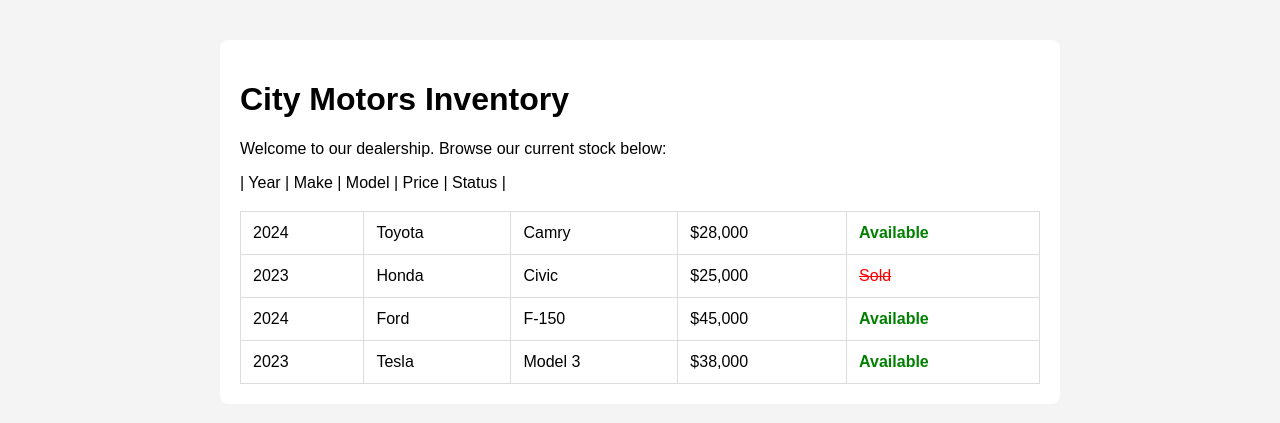
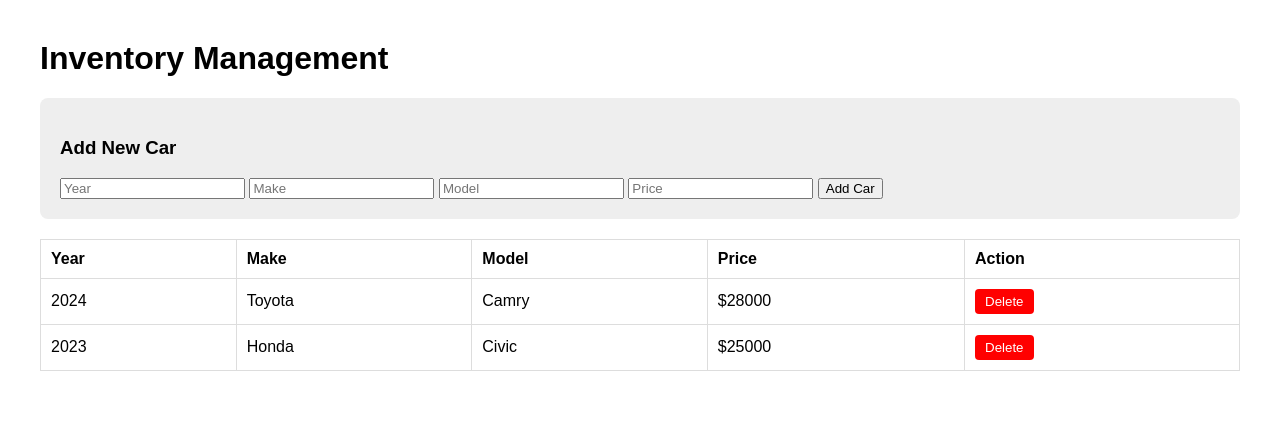
Before and after one commit to Adil-M2004/Adil_IOT, a Flask app: page / in a window 1280 px wide. Shown: the top 423 px of the page. Run offline with Flask 3, Linux system fonts and the light colour scheme.

Commit message:
Progress on Dealership website pt2 (Adding forms to add and delete cars)

```diff
--- a/app.py
+++ b/app.py
@@ -1,18 +1,36 @@
-from flask import Flask, render_template
+from flask import Flask, render_template, request, redirect, url_for
 
 app = Flask(__name__)
 
-# Sample data: A list of car dictionaries
+# Initial data
 cars_inventory = [
-    {"id": 1, "make": "Toyota", "model": "Camry", "year": 2024, "price": 28000, "status": "Available"},
-    {"id": 2, "make": "Honda", "model": "Civic", "year": 2023, "price": 25000, "status": "Sold"},
-    {"id": 3, "make": "Ford", "model": "F-150", "year": 2024, "price": 45000, "status": "Available"},
-    {"id": 4, "make": "Tesla", "model": "Model 3", "year": 2023, "price": 38000, "status": "Available"}
+    {"id": 1, "make": "Toyota", "model": "Camry", "year": 2024, "price": 28000},
+    {"id": 2, "make": "Honda", "model": "Civic", "year": 2023, "price": 25000}
 ]
 
 @app.route('/')
 def index():
     return render_template('index.html', cars=cars_inventory)
 
+@app.route('/add', methods=['POST'])
+def add_car():
+    # Get data from the form
+    new_car = {
+        "id": len(cars_inventory) + 1,
+        "make": request.form.get("make"),
+        "model": request.form.get("model"),
+        "year": request.form.get("year"),
+        "price": request.form.get("price")
+    }
+    cars_inventory.append(new_car)
+    return redirect(url_for('index'))
+
+@app.route('/delete/<int:car_id>', methods=['POST'])
+def delete_car(car_id):
+    global cars_inventory
+    # Keep all cars EXCEPT the one with the matching ID
+    cars_inventory = [car for car in cars_inventory if car['id'] != car_id]
+    return redirect(url_for('index'))
+
 if __name__ == '__main__':
     app.run(debug=True)
--- a/templates/index.html
+++ b/templates/index.html
@@ -1,28 +1,34 @@
 <!DOCTYPE html>
-<html lang="en">
+<html>
 <head>
-    <meta charset="UTF-8">
-    <meta name="viewport" content="width=device-width, initial-scale=1.0">
-    <title>City Motors Dealership</title>
+    <title>Car Dealership Admin</title>
     <style>
-        body { font-family: sans-serif; margin: 40px; background-color: #f4f4f4; }
-        .container { max-width: 800px; margin: auto; background: white; padding: 20px; border-radius: 8px; }
-        table { width: 100%; border-collapse: collapse; margin-top: 20px; }
-        th, td { padding: 12px; border: 1px solid #ddd; text-align: left; }
-        th { background-color: #007bff; color: white; }
-        .available { color: green; font-weight: bold; }
-        .sold { color: red; text-decoration: line-through; }
+        body { font-family: Arial, sans-serif; margin: 40px; }
+        .form-section { background: #eee; padding: 20px; border-radius: 8px; margin-bottom: 20px; }
+        table { width: 100%; border-collapse: collapse; }
+        th, td { padding: 10px; border: 1px solid #ddd; text-align: left; }
+        .btn-delete { color: white; background: red; border: none; padding: 5px 10px; cursor: pointer; border-radius: 4px; }
     </style>
 </head>
 <body>
-    <div class="container">
-        <h1>City Motors Inventory</h1>
-        <p>Welcome to our dealership. Browse our current stock below:</p>
+
+    <h1>Inventory Management</h1>
+
+    <div class="form-section">
+        <h3>Add New Car</h3>
+        <form action="/add" method="POST">
+            <input type="number" name="year" placeholder="Year" required>
+            <input type="text" name="make" placeholder="Make" required>
+            <input type="text" name="model" placeholder="Model" required>
+            <input type="number" name="price" placeholder="Price" required>
+            <button type="submit">Add Car</button>
+        </form>
+    </div>
 
     <table>
         <thead>
             <tr>
-                    | Year | Make | Model | Price | Status |
+                <th>Year</th><th>Make</th><th>Model</th><th>Price</th><th>Action</th>
             </tr>
         </thead>
         <tbody>
@@ -31,12 +37,16 @@
                 <td>{{ car.year }}</td>
                 <td>{{ car.make }}</td>
                 <td>{{ car.model }}</td>
-                    <td>${{ "{:,}".format(car.price) }}</td>
-                    <td class="{{ car.status.lower() }}">{{ car.status }}</td>
+                <td>${{ car.price }}</td>
+                <td>
+                    <form action="{{ url_for('delete_car', car_id=car.id) }}" method="POST">
+                        <button type="submit" class="btn-delete">Delete</button>
+                    </form>
+                </td>
             </tr>
             {% endfor %}
         </tbody>
     </table>
-    </div>
+
 </body>
 </html>
```
Lines whose indentation alone changed are shown as unchanged.
